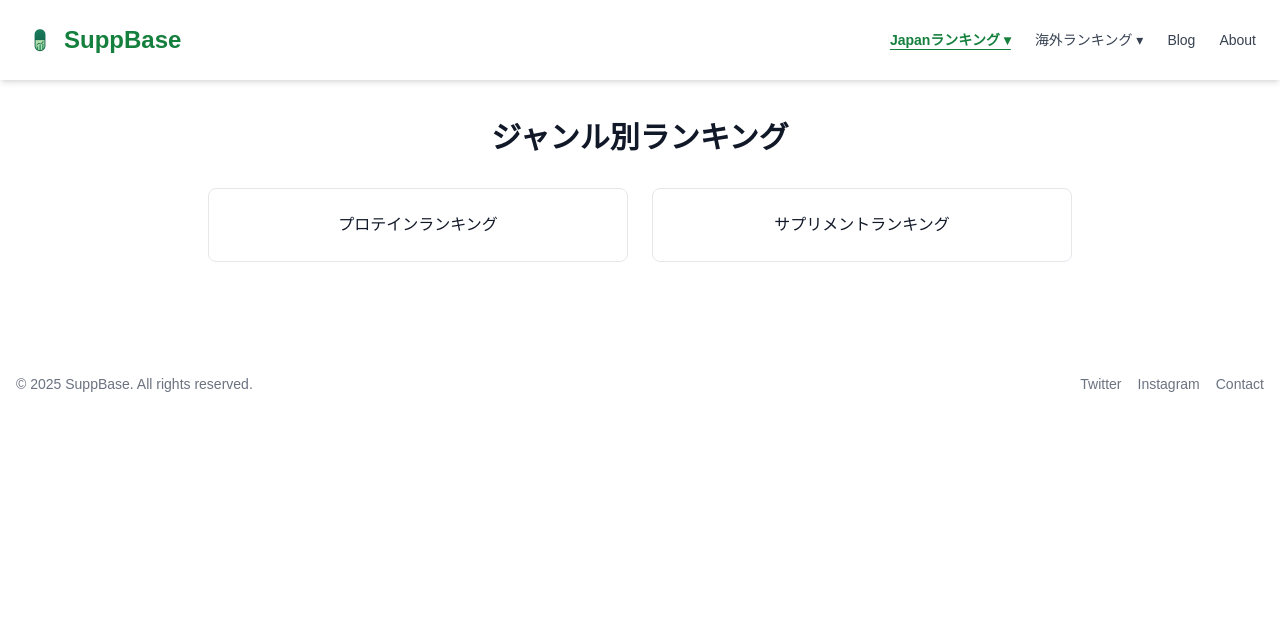
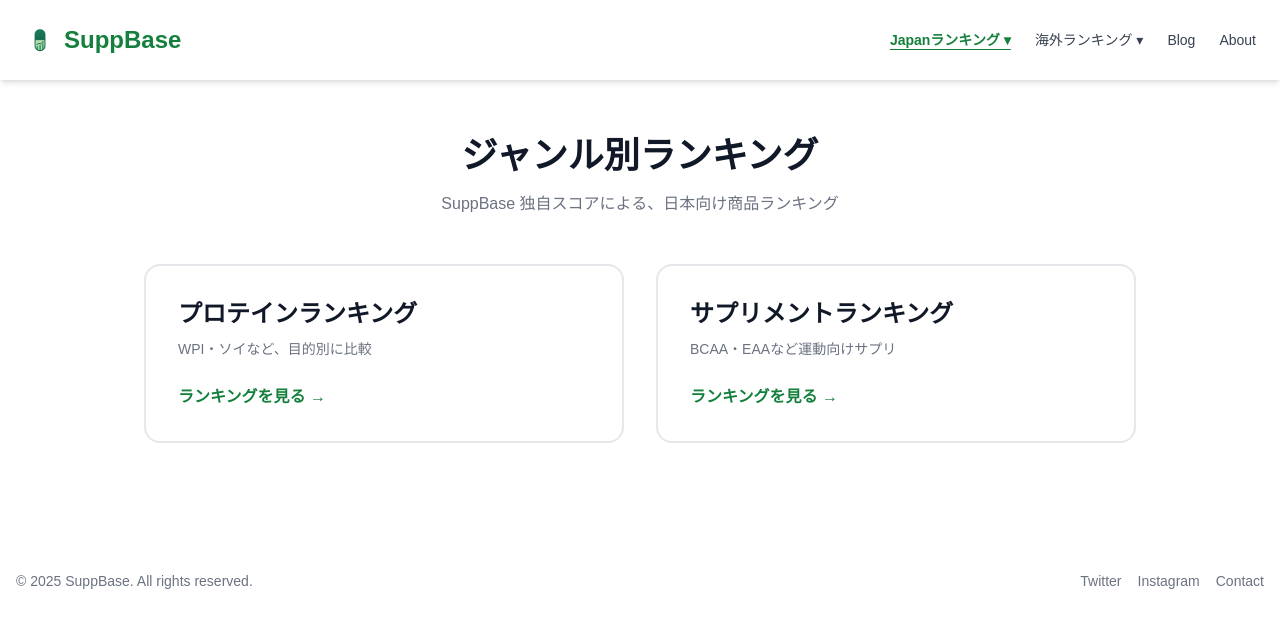
Before and after one commit to creative-center-japan/suppbase, a Next.js app: page /rankings/japan in a window 1280 px wide. Shown: the top 628 px of the page. Built offline with nearby package versions, Linux system fonts and the light colour scheme.

Commit message:
Force rebuild: ranking color tweak

```diff
--- a/src/app/rankings/japan/page.tsx
+++ b/src/app/rankings/japan/page.tsx
@@ -5,25 +5,62 @@
 import Link from 'next/link';
 
 const genres = [
-  { href: '/rankings/japan/protein', label: 'プロテインランキング' },
-  { href: '/rankings/japan/supplements', label: 'サプリメントランキング' },
+  {
+    href: '/rankings/japan/protein',
+    label: 'プロテインランキング',
+    description: 'WPI・ソイなど、目的別に比較',
+  },
+  {
+    href: '/rankings/japan/supplements',
+    label: 'サプリメントランキング',
+    description: 'BCAA・EAAなど運動向けサプリ',
+  },
 ];
 
 export default function JapanRankingOverview() {
   return (
-    <main className="max-w-4xl mx-auto px-4 py-10">
-      <h1 className="text-3xl font-bold text-center mb-8">
+    <main className="max-w-5xl mx-auto px-4 py-14">
+      {/* タイトル */}
+      <h1 className="text-4xl font-extrabold text-center mb-4 text-gray-900">
         ジャンル別ランキング
       </h1>
 
-      <ul className="grid grid-cols-1 sm:grid-cols-2 gap-6">
+      <p className="text-center text-gray-500 mb-12">
+        SuppBase 独自スコアによる、日本向け商品ランキング
+      </p>
+
+      {/* カード */}
+      <ul className="grid grid-cols-1 sm:grid-cols-2 gap-8">
         {genres.map((item) => (
           <li key={item.href}>
             <Link
               href={item.href}
-              className="block border rounded-lg p-6 text-center hover:bg-gray-50 transition"
+              className="
+                group block h-full
+                border-2 border-gray-200
+                rounded-2xl p-8
+                transition
+                hover:border-green-600
+                hover:shadow-lg
+              "
             >
-              {item.label}
+              {/* ラベル */}
+              <div className="text-2xl font-bold text-gray-900 mb-2
+                              group-hover:text-green-700 transition">
+                {item.label}
+              </div>
+
+              {/* 説明 */}
+              <p className="text-sm text-gray-500 leading-relaxed">
+                {item.description}
+              </p>
+
+              {/* 擬似ボタン */}
+              <div className="mt-6 inline-block
+                              text-green-700 font-semibold
+                              group-hover:text-green-800">
+                ランキングを見る →
+              </div>
             </Link>
           </li>
         ))}
```
